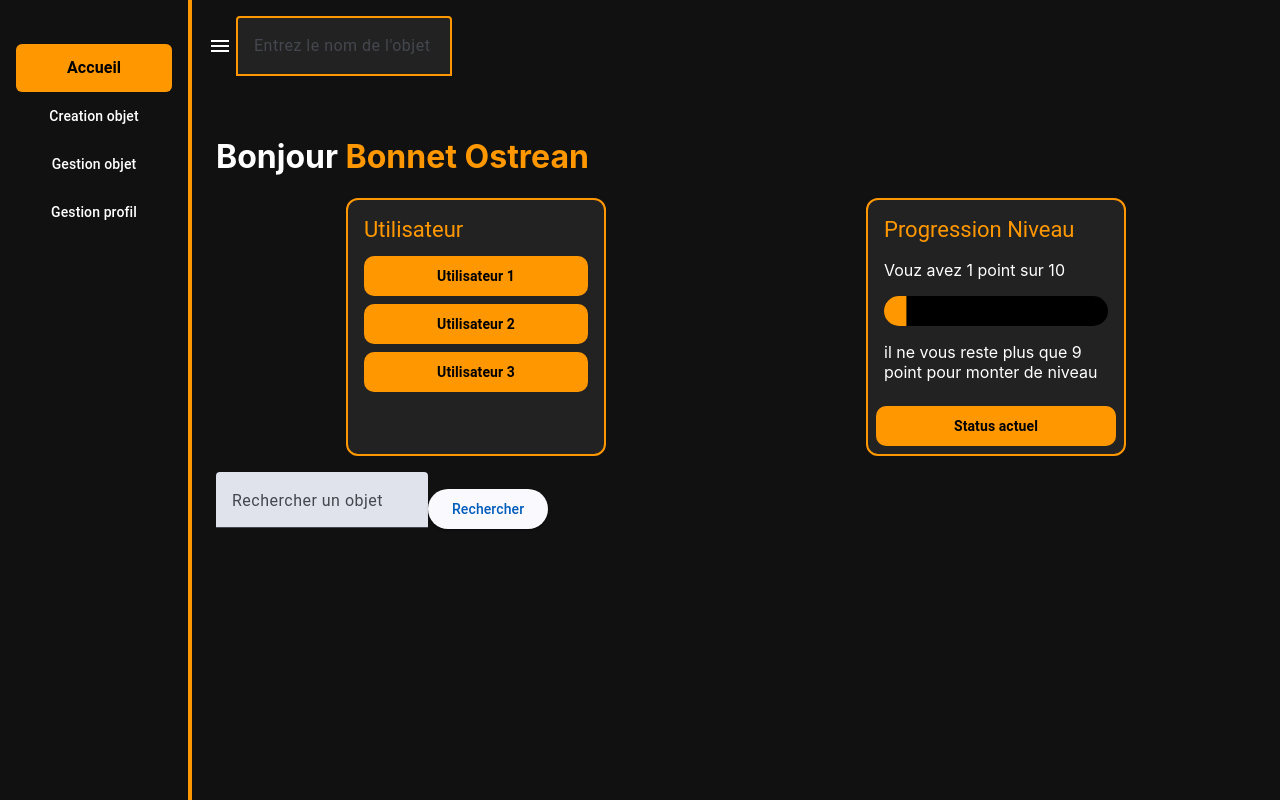
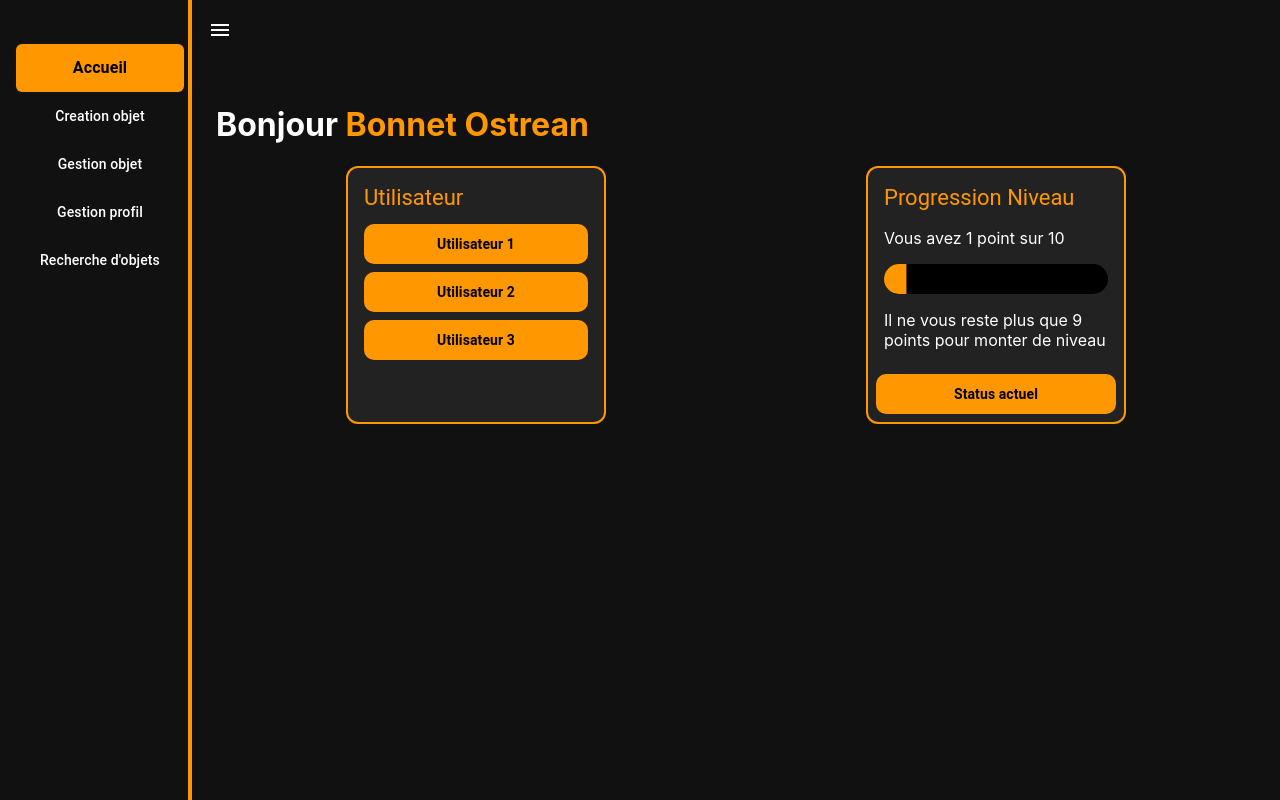
Before and after one commit to Thomshot/SmartHub, an Angular app in the folder front-end/: page /accueil in a window 1280 px wide. Built offline with nearby package versions, Linux system fonts and the light colour scheme.

Commit message:
Déplacement de la recherche dans un onglet différent

```diff
--- a/front-end/src/app/accueil/accueil.component.html
+++ b/front-end/src/app/accueil/accueil.component.html
@@ -7,15 +7,13 @@
         <mat-tab><ng-template mat-tab-label><span>Creation objet</span></ng-template></mat-tab>
         <mat-tab><ng-template mat-tab-label><span>Gestion objet</span></ng-template></mat-tab>
         <mat-tab><ng-template mat-tab-label><span>Gestion profil</span></ng-template></mat-tab>
+        <mat-tab><ng-template mat-tab-label><span>Recherche d'objets</span></ng-template></mat-tab>
       </mat-tab-group>
     </mat-sidenav>
     <mat-sidenav-content>
       <div class="header d-flex justify-content-between align-items-center p-3">
         <div class="d-flex gap-1 align-items-center">
           <mat-icon (click)="sidenav.toggle()">menu</mat-icon>
-          <mat-form-field class="example-full-width">
-            <input matInput [(ngModel)]="searchQuery" (input)="searchDevice()" placeholder="Entrez le nom de l'objet">
-          </mat-form-field>
         </div>
         <div>
           <mat-icon class="icon-profil">profil</mat-icon>
@@ -40,15 +38,26 @@
                 <mat-card-title>Progression Niveau</mat-card-title>
               </mat-card-header>
               <div class="p-3 d-flex justify-content-center flex-column gap-3">
-                <span>Vouz avez 1 point sur 10</span>
+                <span>Vous avez 1 point sur 10</span>
                 <mat-progress-bar value="10"></mat-progress-bar>
-                <span>il ne vous reste plus que 9 point pour monter de niveau </span>
+                <span>Il ne vous reste plus que 9 points pour monter de niveau</span>
               </div>
               <mat-card-actions>
                 <button mat-button>Status actuel</button>
               </mat-card-actions>
             </mat-card>
           </div>
+        </div>
+      </div>
+      <div *ngIf="selectedIndex === 1">
+        <span>B</span>
+      </div>
+      <div *ngIf="selectedIndex === 3">
+        <app-profil></app-profil>
+      </div>
+      <div *ngIf="selectedIndex === 4">
+        <div class="p-4">
+          <h1>Recherche d'objets</h1>
           <div class="search-container">
             <mat-form-field class="example-full-width">
               <mat-label>Rechercher un objet</mat-label>
@@ -69,28 +78,7 @@
               </mat-list-item>
             </mat-list>
           </div>
-          <div *ngIf="selectedDevice" class="device-details">
-            <h3>Détails de l'objet :</h3>
-            <p><strong>ID unique :</strong> {{ selectedDevice.idUnique || 'Non disponible' }}</p>
-            <p><strong>Nom :</strong> {{ selectedDevice.nom || 'Non disponible' }}</p>
-            <p><strong>Type :</strong> {{ selectedDevice.type || 'Non disponible' }}</p>
-            <p *ngIf="selectedDevice.temperatureActuelle"><strong>Température actuelle :</strong> {{ selectedDevice.temperatureActuelle }}°C</p>
-            <p *ngIf="selectedDevice.temperatureCible"><strong>Température cible :</strong> {{ selectedDevice.temperatureCible }}°C</p>
-            <p *ngIf="selectedDevice.mode"><strong>Mode :</strong> {{ selectedDevice.mode }}</p>
-            <p *ngIf="selectedDevice.connectivite"><strong>Connectivité :</strong> {{ selectedDevice.connectivite }}</p>
-            <p *ngIf="selectedDevice.etatDeBatterie"><strong>État de batterie :</strong> {{ selectedDevice.etatDeBatterie }}</p>
-            <p *ngIf="selectedDevice.derniereInteraction"><strong>Dernière interaction :</strong> {{ selectedDevice.derniereInteraction | date:'medium' }}</p>
-          </div>
-          <div *ngIf="searchResults.length === 0 && searchQuery.trim()" class="no-results">
-            <p>Aucun résultat trouvé.</p>
-          </div>
         </div>
-      </div>
-      <div *ngIf="selectedIndex === 1">
-        <span>B</span>
-      </div>
-      <div *ngIf="selectedIndex === 3">
-        <app-profil></app-profil>
       </div>
     </mat-sidenav-content>
   </mat-sidenav-container>
--- a/front-end/src/app/accueil/accueil.component.scss
+++ b/front-end/src/app/accueil/accueil.component.scss
@@ -47,6 +47,15 @@ header {
         }
       }
     }
+  }
+
+  .example-full-width {
+    width: auto;
+    margin-right: 1rem;
+  }
+
+  button {
+    margin-left: 0.5rem;
   }
 }
 
@@ -201,11 +210,11 @@ footer {
   padding: 0.5rem;
 
   h4 {
-    color: #ff9800; /* Titre en orange */
+    color: #fff; /* Titre en blanc */
   }
 
   p {
-    color: #ccc; /* Texte secondaire en gris clair */
+    color: #fff; /* Texte secondaire en blanc */
   }
 
   &:hover {
--- a/front-end/src/app/accueil/accueil.component.ts
+++ b/front-end/src/app/accueil/accueil.component.ts
@@ -18,8 +18,8 @@ import { HttpClient } from '@angular/common/http';
 })
 export class AccueilComponent implements OnInit {
   isMobileorTablet: boolean = false;
-  user: string="Bonnet Ostrean";
-  selectedIndex:number=0;
+  user: string = "Bonnet Ostrean";
+  selectedIndex: number = 0; // Index pour gérer les onglets
   searchQuery: string = '';
   searchResults: any[] = [];
   selectedDevice: any = null; // Pour afficher les détails d'un objet
@@ -37,11 +37,11 @@ export class AccueilComponent implements OnInit {
     return !this.isMobileorTablet;
   }
 
-  onTabChange(index:number){
-    this.selectedIndex=index;
+  onTabChange(index: number): void {
+    this.selectedIndex = index;
   }
 
-  closeSidenav():boolean {
+  closeSidenav(): boolean {
     return !this.isMobileorTablet;
   }
 
@@ -66,10 +66,7 @@ export class AccueilComponent implements OnInit {
 
     this.http.get<any[]>(`http://localhost:3000/api/devices/search?query=${this.searchQuery}`)
       .subscribe({
-        next: (results) => {
-          console.log('Résultats de la recherche :', results); // ✅ Inspectez les données ici
-          this.searchResults = results;
-        },
+        next: (results) => this.searchResults = results,
         error: (err) => console.error('Erreur recherche :', err)
       });
   }
```
